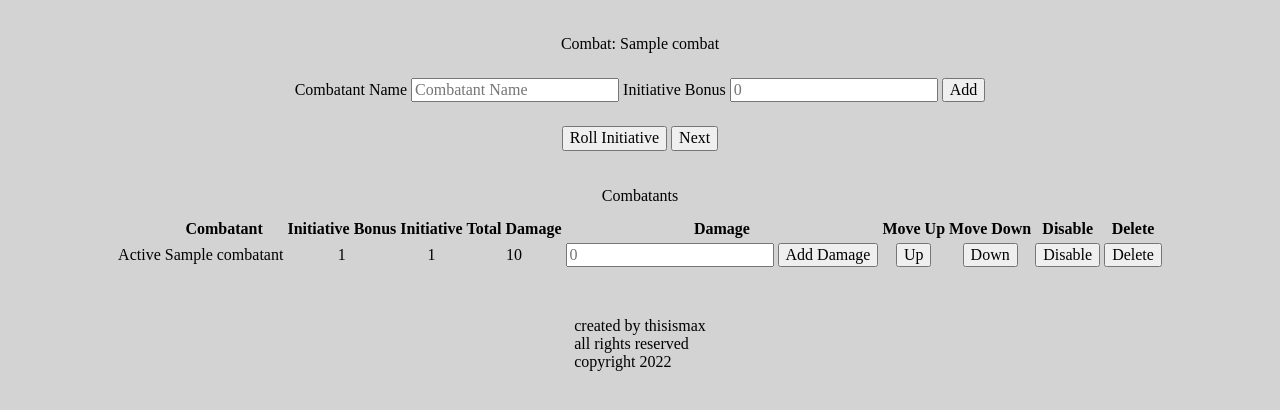
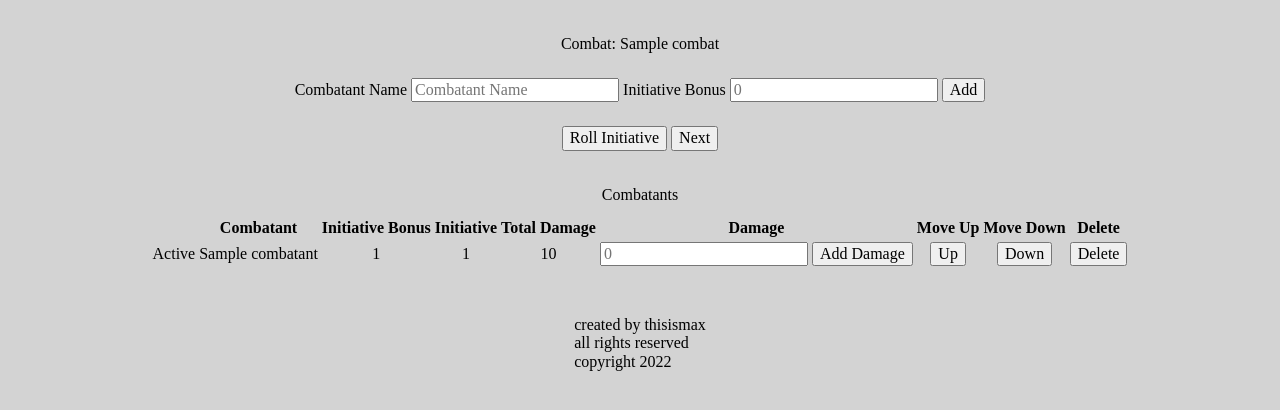
Before and after one commit to thisismax/encounters0.1, a Flask app: a page that uses website/templates/combat.html in a window 1280 px wide. Shown: the part 48-458 px from the top of the page. Run offline with Flask 2, Linux system fonts and the light colour scheme; a user stored in the database is signed in; tables that the repository leaves empty hold one stand-in row (values such as "Sample post").

Commit message:
removed "disable"

```diff
--- a/website/templates/combat.html
+++ b/website/templates/combat.html
@@ -54,9 +54,7 @@ Add Encounter
                     <th>Damage</th>
                     <th>Move Up</th>
                     <th>Move Down</th>
-                    <th>Disable</th>
                     <th>Delete</th>
-
                 </tr>
             </thead>
             <tbody>
@@ -85,18 +83,6 @@ Add Encounter
                             </td>
                             <td><input type="submit" name="changePosition" value="Up" /></td>
                             <td><input type="submit" name="changePosition" value="Down" /></td>
-                            <td>
-                                <input
-                                    type="submit"
-                                    name="disable"
-                                    value=
-                                        {% if combatant.disabled %}
-                                            "Enable"
-                                        {% else %}
-                                            "Disable"
-                                        {% endif %}
-                                />
-                            </td>
                             <td><input type="submit" name="delete" value="Delete" /></td>
 
                         </form>
--- a/website/views.py
+++ b/website/views.py
@@ -86,13 +86,6 @@ def postCombat(combat,data):
         if 'delete' in data:
             db.session.delete(combatant)
 
-        # check if character has been disabled/enabled
-        if 'disable' in data:
-            if data['disable'] == 'Enable':
-                combatant.disabled = False
-            else:
-                combatant.disabled = True
-
         # check position
         if 'changePosition' in data:
             # get all the combatants
```
